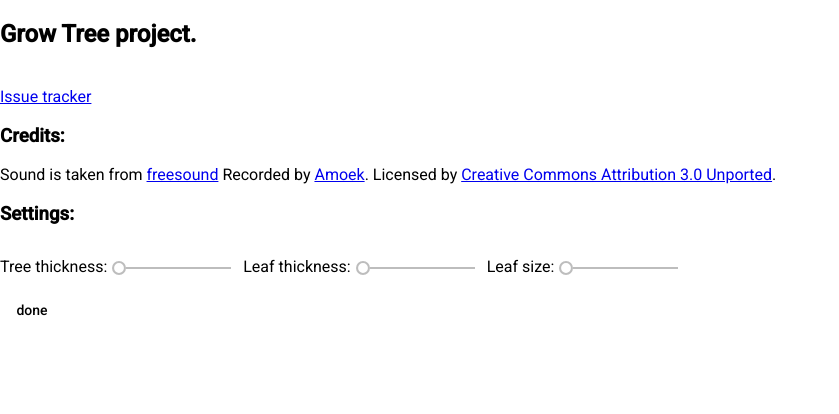
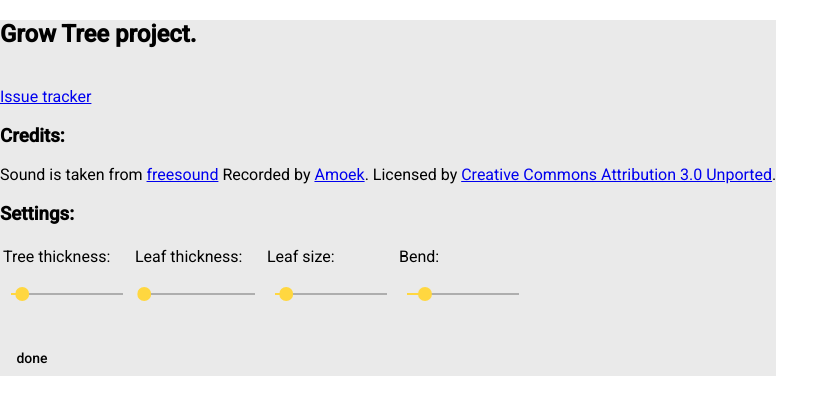
Before and after one commit to evgenycheryomushkin/tree, an Angular app: page / in a window 1280 px wide. Both pictures are taken after a click on the button "about". Shown: the top 414 px of the page, without its empty margins (0-839 px from the left). Built offline with nearby package versions, Linux system fonts and the light colour scheme.

Commit message:
Parameters

```diff
--- a/src/app/app.component.html
+++ b/src/app/app.component.html
@@ -1,6 +1,5 @@
-<div #about
-[hidden]="!aboutClicked"
->
+<div class="wrapper">
+    <div #about class="about" [hidden]="!aboutClicked">
         <h2>Grow Tree project. </h2>
         <br>
         <a href="https://github.com/evgenycheryomushkin/growtree/issues">Issue tracker</a>
@@ -8,38 +7,50 @@
         <h3>Credits:</h3>
         Sound is taken from <a href="https://freesound.org/people/Amoek/sounds/393348/">freesound</a>
         Recorded by <a href="https://freesound.org/people/Amoek/">Amoek</a>.
-    Licensed by <a href="https://creativecommons.org/licenses/by/3.0/">Creative Commons Attribution 3.0 Unported</a>.
+        Licensed by <a href="https://creativecommons.org/licenses/by/3.0/">Creative Commons Attribution 3.0
+            Unported</a>.
         <h3>Settings:</h3>
+        <table>
+            <tr>
+                <td>
         Tree thickness:
-    <mat-slider
-        (valueChange)="treeThicknessChange($event)"
-    ></mat-slider>
+                </td>
+                <td>
                     Leaf thickness:
-    <mat-slider
-        (valueChange)="leafThicknessChange($event)"
-    ></mat-slider>
+                </td>
+                <td>
                     Leaf size:
-    <mat-slider
-        (valueChange)="leafSizeChange($event)"
-    ></mat-slider>
-
+                </td>
+                <td>
+                    Bend:
+                </td>
+                </tr>
+                <tr>
+                    <td>
+                        <mat-slider (valueChange)="treeThicknessChange($event)" [value]="getTreeThickness()"></mat-slider>
+                    </td>
+                    <td>
+                        <mat-slider (valueChange)="leafThicknessChange($event)" [value]="getLeafThickness()"></mat-slider>
+                    </td>
+                    <td>
+                        <mat-slider (valueChange)="leafSizeChange($event)" [value]="getLeafSize()"></mat-slider>
+                    </td>
+                    <td>
+                        <mat-slider (valueChange)="bendChange($event)" [value]="getBend()"> </mat-slider>
+                    </td>
+                </tr>
+        </table>
         <br>
         <button mat-button (click)="doneClick($event)">{{this.doneButtonText}}</button>
     </div>
-<div
-[hidden]="aboutClicked"
->
-<canvas #canvas
-(mousemove)="mouseMove($event)"
-(mousedown)="mouseDown($event)"
-(touchstart)="touchStart($event)"
-(touchmove)="touchMove($event)"
-(touchend)="touchEnd($event)"
->
+    <div class="canvas" [hidden]="aboutClicked">
+        <canvas #canvas (mousemove)="mouseMove($event)" (mousedown)="mouseDown($event)"
+            (touchstart)="touchStart($event)" (touchmove)="touchMove($event)" (touchend)="touchEnd($event)">
         </canvas>
-
+        <br>
         <button mat-button (click)="pauseClick($event)">{{this.pauseButtonText}}</button>
         <button mat-button onclick="this.blur()" (click)="newClick($event)">{{this.newButtonText}}</button>
         <button mat-button onclick="this.blur()" (click)="downloadClick($event)">{{this.downloadButtonText}}</button>
         <button mat-button onclick="this.blur()" (click)="aboutClick($event)">{{this.aboutButtonText}}</button>
     </div>
+</div>
--- a/src/app/app.component.scss
+++ b/src/app/app.component.scss
@@ -1,4 +1,13 @@
-canvas { display:block; } /* To remove the scrollbars */
-div {
+div.wrapper {
+    position: absolute;
+}
 
+div.about {
+    background-color: #eaeaea;
 }
+
+div.canvas {
+    position: fixed;
+    top: 0;
+    right: 0;
+}
--- a/src/app/app.component.ts
+++ b/src/app/app.component.ts
@@ -22,6 +22,7 @@ export class AppComponent extends AppMouse {
   private leaves: Array<Leaf> = new Array<Leaf>();
 
   private play: boolean = true;
+  private playBeforeAbout: boolean;
   private interval: any;
   pauseButtonText: string = "pause";
   shareButtonText: string = "share";
@@ -41,7 +42,7 @@ export class AppComponent extends AppMouse {
 
   private ctx!: CanvasRenderingContext2D;
 
-  constructor (private audioService: AudioService) {
+  constructor(private audioService: AudioService) {
     super();
     audioService.init();
   }
@@ -73,10 +74,12 @@ export class AppComponent extends AppMouse {
   }
 
   resize() {
-    console.log("resize");
+
     this.canvas.nativeElement.width = window.innerWidth - 40;
     this.canvas.nativeElement.height = window.innerHeight - 100;
+    console.log("resize:", this.canvas.nativeElement.width, this.canvas.nativeElement.height);
     this.redraw();
+
   }
 
   mouseDown(event: any) {
@@ -176,33 +179,56 @@ export class AppComponent extends AppMouse {
     this.resize();
   }
 
+  pauseClick(event: any) {
+    this.playPause();
+  }
+
   aboutClick(event: any) {
+    this.playBeforeAbout = this.play;
     if (this.play) this.playPause();
     this.aboutClicked = !this.aboutClicked;
   }
 
-  pauseClick(event: any) {
-    this.playPause();
-  }
-
   doneClick(event: any) {
+    if (this.playBeforeAbout) this.playPause();
     this.aboutClicked = !this.aboutClicked;
     this.redraw();
   }
 
   treeThicknessChange(thickness0100: any) {
-    this.tree.dT = thickness0100/100 * 0.5;
+    this.tree.dT = thickness0100 / 100 * 0.5;
     console.log("thickness:", this.tree.dT);
   }
 
+  getTreeThickness() {
+    return this.tree.dT * 100 / 0.5;
+  }
+
   leafThicknessChange(leafThickness0100: any) {
-    this.LeafThicknessCoefficient = Math.exp(leafThickness0100/100*4-2);
+    this.LeafThicknessCoefficient = Math.exp(leafThickness0100 / 100 * 4 - 2);
     console.log("leaf thickness:", this.LeafThicknessCoefficient);
+  }
+
+  getLeafThickness() {
+    return (Math.log(this.LeafThicknessCoefficient) + 2) / 4;
+  }
+
+  bendChange(bend0100: any) {
+    this.tree.PreviousDirectionWeight = bend0100 * 2.5;
+    console.log("bend:", this.tree.PreviousDirectionWeight);
+  }
+
+  getBend() {
+    return this.tree.PreviousDirectionWeight / 2.5;
   }
 
   leafSizeChange(leafSize0100: any) {
     this.LeafSize = leafSize0100;
     console.log("leaf size:", this.LeafSize);
+  }
+
+  getLeafSize() {
+    return this.LeafSize;
   }
 
   drawLeaf() {
--- a/src/tree/tree.ts
+++ b/src/tree/tree.ts
@@ -57,7 +57,11 @@ export class Tree {
     // weight to consider previous direction
     // of grow of a tree. Previous direction is
     // considered and mouse direction is considered
-    private PreviousDirectionWeight: number = 10;
+    PreviousDirectionWeight: number = 40;
+
+    // priority that is given to end node
+    // against other node to grow leaf
+    EndNodePriority: number = 2;
 
     // increase on Y coordinate on each iteration
     // tree gorw towards the light
@@ -102,7 +106,10 @@ export class Tree {
             let minD: number | undefined;
             let minV: TreeVertex | undefined;
             for (let v of this.vertices) {
-                const d = v.distance(mouseX, mouseY) - Math.sqrt(v.T);
+                var p: number;
+                if (v.last) p = this.EndNodePriority;
+                else p = 1;
+                const d = (v.distance(mouseX, mouseY) - Math.sqrt(v.T)) / p;
                 if (minD == undefined || minD > d) {
                     minD = d;
                     minV = v;
@@ -133,13 +140,13 @@ export class Tree {
         const dy = mouseY - closest.y;
         const d = this.distance(closest.x, closest.y, mouseX, mouseY);
 
-        var dxnorm = dx/d;
-        var dynorm = dy/d;
+        var dxnorm = dx / d;
+        var dynorm = dy / d;
 
         if (closest.last && closest.prev) {
             const dx2 = closest.x - closest.prev.x
             const dy2 = closest.y - closest.prev.y
-            const d2 = Math.sqrt(dx2*dx2+dy2*dy2);
+            const d2 = Math.sqrt(dx2 * dx2 + dy2 * dy2);
 
             const dx2norm = dx2 / d2;
             const dy2norm = dy2 / d2;
@@ -174,17 +181,17 @@ export class Tree {
             forceY = (mouseY - yn) / d2 * f1;
         } else {
             // tree grow up when mouse is far away
-            [xn, yn] = this.calculateCirclePoint(closest, closest.x + Math.random()*20.0-10.0, closest.y - 100);
+            [xn, yn] = this.calculateCirclePoint(closest, closest.x + Math.random() * 20.0 - 10.0, closest.y - 100);
         }
 
         // tree wants to grow up
         forceY -= this.DY;
         var t = time;
-        while (t>1) t--;
+        while (t > 1) t--;
         if (t < 0.5)
-            forceX += this.DX - t*4*this.DX;
+            forceX += this.DX - t * 4 * this.DX;
         else
-            forceX += -this.DX + t*4*this.DX;
+            forceX += -this.DX + t * 4 * this.DX;
 
         return new TreeVertex(xn, yn, this.T0, closest);
     }
```
Lines whose indentation alone changed are shown as unchanged.
